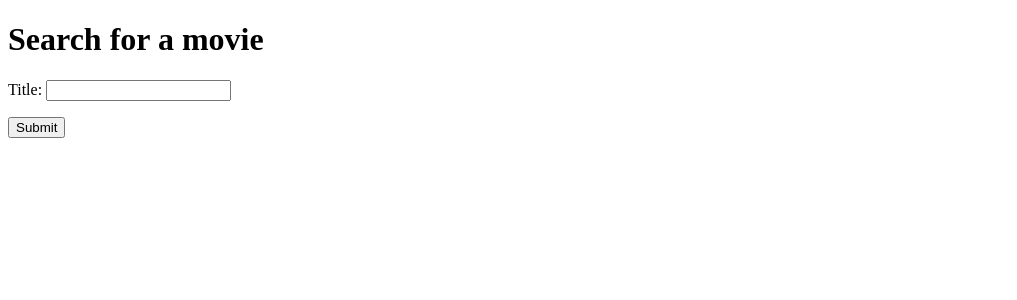
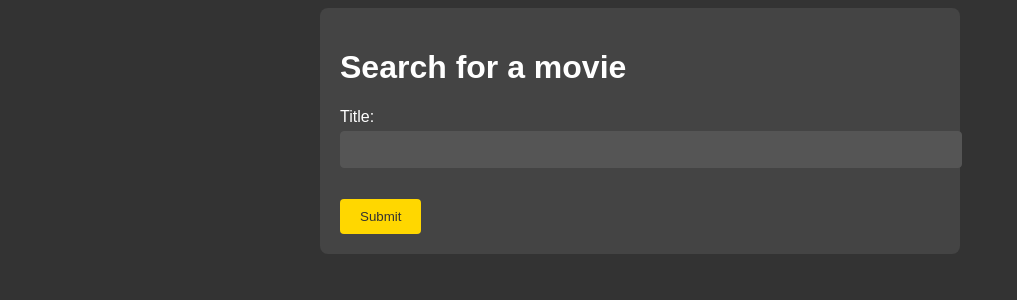
Before and after one commit to tahirkhan54321/Movie-Recommendation-Python, a Django app: page / in a window 1280 px wide. Shown: the top 300 px of the page, without its empty margins (0-1017 px from the left). Run offline with Django 5.2, Linux system fonts and the light colour scheme.

Commit message:
Added styles, dark background, text colour

```diff
--- a/base/settings.py
+++ b/base/settings.py
@@ -116,7 +116,7 @@ USE_TZ = True
 # Static files (CSS, JavaScript, Images)
 # https://docs.djangoproject.com/en/5.0/howto/static-files/
 
-STATIC_URL = 'static/'
+STATIC_URL = '/static/'
 
 # Default primary key field type
 # https://docs.djangoproject.com/en/5.0/ref/settings/#default-auto-field
--- /dev/null
+++ b/base/static/base/style.css
@@ -0,0 +1,51 @@
+/* style.css */
+body {
+    background-color: #333; /* Darkish grey background */
+    color: white; /* White text */
+    font-family: sans-serif;
+}
+
+.form-container {
+    max-width: 600px;
+    margin: 0 auto;
+    padding: 20px;
+    border-radius: 8px;
+    background-color: #444; /* Slightly darker grey for the form container */
+}
+
+h2, h3 {
+    color: #FFD700; /* Yellowish header color (gold) */
+}
+
+label {
+    display: block;
+    margin-bottom: 5px;
+}
+
+input[type="text"] {
+    width: 100%;
+    padding: 10px;
+    margin-bottom: 15px;
+    border: 1px solid #555;
+    border-radius: 4px;
+    background-color: #555; /* Greyish background for input */
+    color: white; /* White text in input */
+}
+
+button[type="submit"] {
+    background-color: #FFD700; /* Yellowish button */
+    color: #333; /* Dark text on button */
+    padding: 10px 20px;
+    border: none;
+    border-radius: 4px;
+    cursor: pointer;
+}
+
+ul {
+    list-style: none;
+    padding: 0;
+}
+
+li {
+    margin-bottom: 10px;
+}
--- a/base/templates/movie_search.html
+++ b/base/templates/movie_search.html
@@ -5,8 +5,9 @@
     <meta charset="UTF-8" />
     <meta http-equiv="X-UA-Compatible" content="IE=edge" />
     <meta name="viewport" content="width=device-width, initial-scale=1.0" />
-    <link rel="shortcut icon" href="assets/favicon.ico" type="image/x-icon" />
     <title>Movie Recommendation</title>
+    {% load static %}
+    <link rel="stylesheet" type="text/css" href="{% static 'base/style.css' %}">
   </head>
 
 <main class="movie_search">
```
